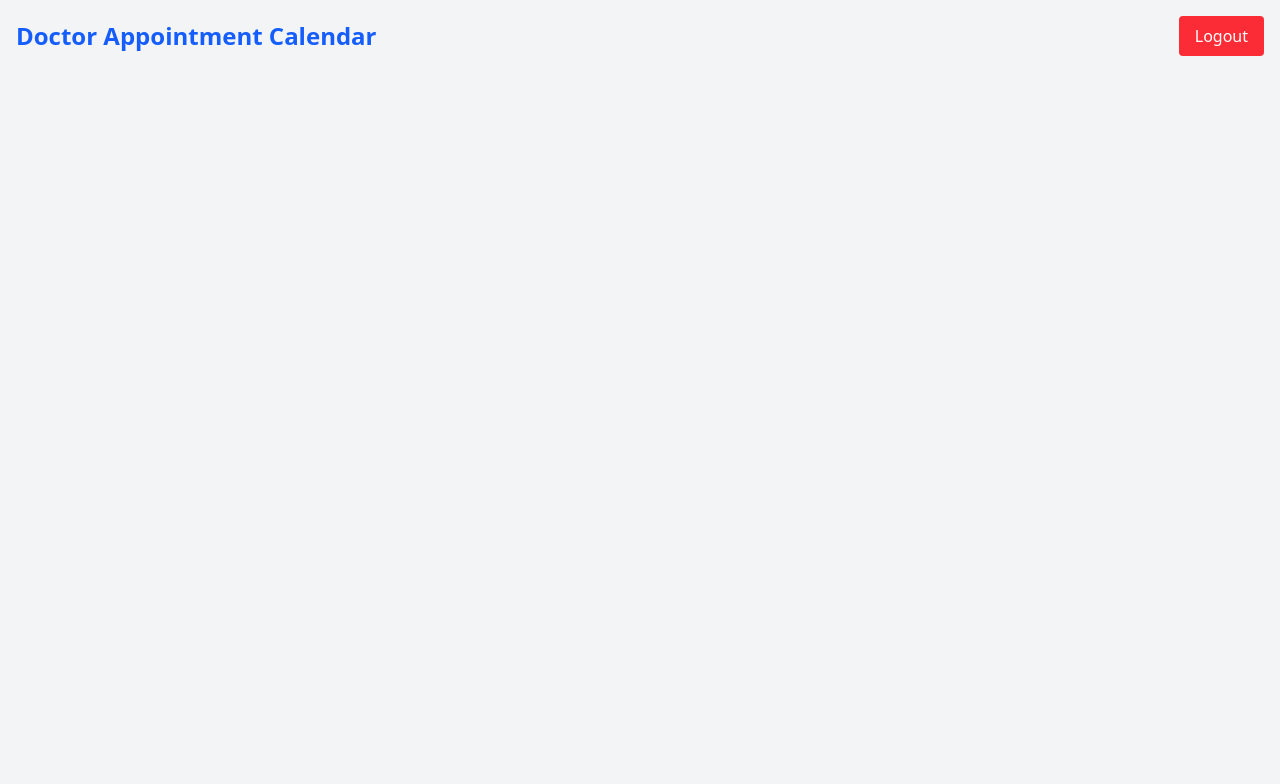
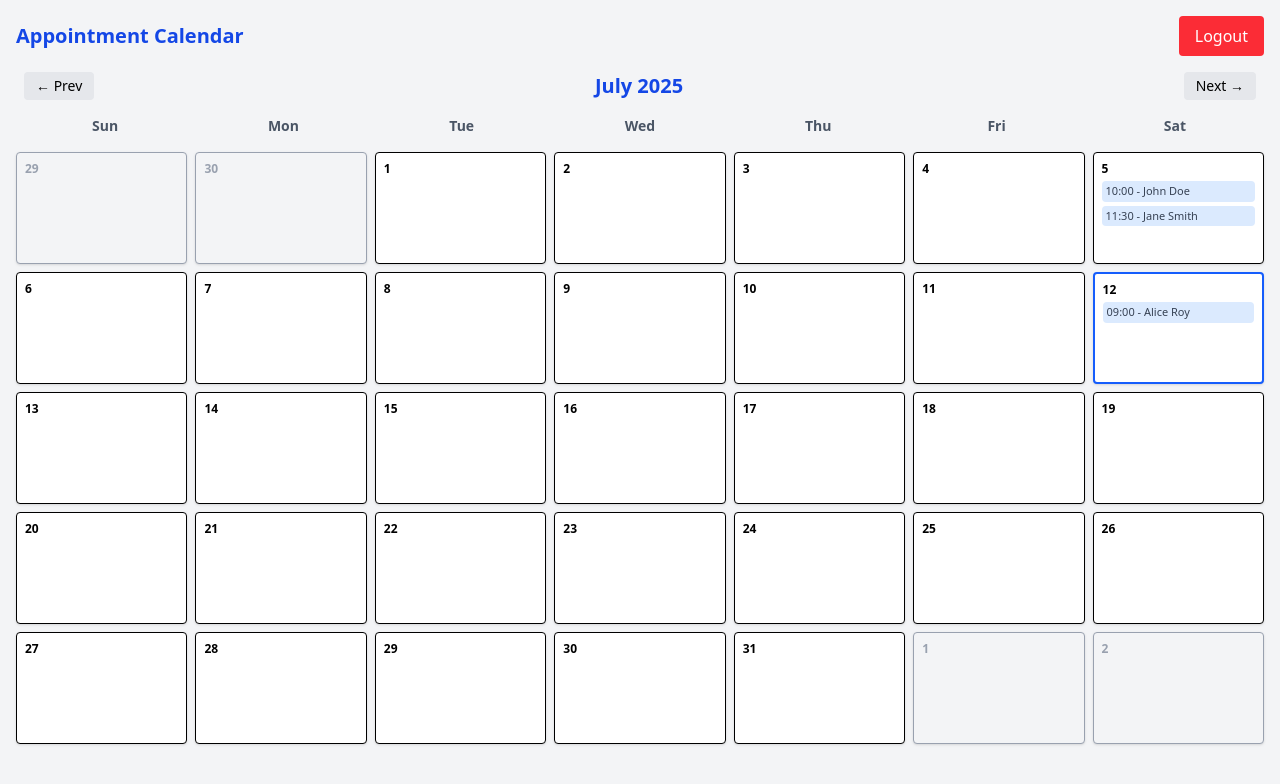
Before and after one commit to suneebs/Appointment-Calendar, a React (Vite) app: page /calendar in a window 1280 px wide. Shown: the top 784 px of the page. Built offline with nearby package versions, Linux system fonts and the light colour scheme; sample sign-in values are in the browser's storage; the HTML template or start-up script is replaced by a standard one.

Commit message:
add date-fns dependency and implement calendar views with DayView and CalendarGrid components

```diff
--- a/package.json
+++ b/package.json
@@ -11,6 +11,7 @@
   },
   "dependencies": {
     "@tailwindcss/vite": "^4.1.11",
+    "date-fns": "^4.1.0",
     "react": "^19.1.0",
     "react-dom": "^19.1.0",
     "react-router-dom": "^7.6.3",
--- /dev/null
+++ b/src/components/CalendarGrid.jsx
@@ -0,0 +1,117 @@
+import { useState } from "react";
+import {
+  startOfMonth,
+  endOfMonth,
+  startOfWeek,
+  endOfWeek,
+  addDays,
+  addMonths,
+  subMonths,
+  format,
+  isSameMonth,
+  isSameDay,
+} from "date-fns";
+
+// Dummy data (replace with localStorage integration later)
+const appointments = [
+  { date: "2025-07-05", time: "10:00", name: "John Doe" },
+  { date: "2025-07-05", time: "11:30", name: "Jane Smith" },
+  { date: "2025-07-12", time: "09:00", name: "Alice Roy" },
+];
+
+export default function CalendarGrid() {
+  const [currentMonth, setCurrentMonth] = useState(new Date());
+
+  const monthStart = startOfMonth(currentMonth);
+  const monthEnd = endOfMonth(monthStart);
+  const startDate = startOfWeek(monthStart);
+  const endDate = endOfWeek(monthEnd);
+
+  const rows = [];
+  let days = [];
+  let day = startDate;
+
+  while (day <= endDate) {
+    for (let i = 0; i < 7; i++) {
+      const dateStr = format(day, "yyyy-MM-dd");
+      const dailyAppointments = appointments.filter(
+        (appt) => appt.date === dateStr
+      );
+
+      const isToday = isSameDay(day, new Date());
+
+      days.push(
+        <div
+          key={day}
+          className={`border p-2 h-28 overflow-auto rounded shadow-sm hover:bg-blue-50 cursor-pointer transition duration-150
+            ${!isSameMonth(day, monthStart) ? "bg-gray-100 text-gray-400" : "bg-white"}
+            ${isToday ? "border-blue-600 border-2" : ""}
+          `}
+          onClick={() => alert(`Open modal for ${dateStr}`)} // Placeholder
+        >
+          <div className="text-xs font-bold">{format(day, "d")}</div>
+          <div className="mt-1 space-y-1">
+            {dailyAppointments.slice(0, 3).map((appt, idx) => (
+              <div
+                key={idx}
+                className="text-[11px] text-gray-700 bg-blue-100 px-1 py-0.5 rounded"
+              >
+                {appt.time} - {appt.name}
+              </div>
+            ))}
+            {dailyAppointments.length > 3 && (
+              <div className="text-[10px] text-blue-600">+ more</div>
+            )}
+          </div>
+        </div>
+      );
+      day = addDays(day, 1);
+    }
+
+    rows.push(
+      <div className="grid grid-cols-7 gap-2" key={day}>
+        {days}
+      </div>
+    );
+    days = [];
+  }
+
+  return (
+    <div className="space-y-4">
+      {/* Calendar Header */}
+      <div className="flex items-center justify-between px-2">
+        <button
+          onClick={() => setCurrentMonth(subMonths(currentMonth, 1))}
+          className="text-sm bg-gray-200 hover:bg-gray-300 px-3 py-1 rounded"
+        >
+          ← Prev
+        </button>
+
+        <h2 className="text-xl font-semibold text-center text-blue-700">
+          {format(currentMonth, "MMMM yyyy")}
+        </h2>
+
+        <button
+          onClick={() => setCurrentMonth(addMonths(currentMonth, 1))}
+          className="text-sm bg-gray-200 hover:bg-gray-300 px-3 py-1 rounded"
+        >
+          Next →
+        </button>
+      </div>
+
+      {/* Weekday labels */}
+      <div className="grid grid-cols-7 text-center font-semibold text-gray-600 text-sm">
+        <div>Sun</div>
+        <div>Mon</div>
+        <div>Tue</div>
+        <div>Wed</div>
+        <div>Thu</div>
+        <div>Fri</div>
+        <div>Sat</div>
+      </div>
+
+      {/* Calendar rows */}
+      <div className="space-y-2">{rows}</div>
+    </div>
+  );
+}
--- /dev/null
+++ b/src/components/DayView.jsx
@@ -0,0 +1,65 @@
+import { useState } from "react";
+import { format } from "date-fns";
+
+// Dummy data (replace with localStorage integration later)
+const appointments = [
+  { date: "2025-07-12", time: "10:00", name: "John Doe" },
+  { date: "2025-07-12", time: "12:00", name: "Jane Smith" },
+  { date: "2025-07-13", time: "09:30", name: "Alice Roy" },
+  { date: "2025-07-12", time: "13:00", name: "David Paul" },
+  { date: "2025-07-12", time: "14:00", name: "Emma Watson" },
+  { date: "2025-07-12", time: "15:00", name: "Michael Scott" },
+];
+
+export default function DayView() {
+  const todayStr = format(new Date(), "yyyy-MM-dd");
+  const [selectedDate, setSelectedDate] = useState(todayStr);
+
+  const dailyAppointments = appointments
+    .filter((appt) => appt.date === selectedDate)
+    .sort((a, b) => a.time.localeCompare(b.time));
+
+  return (
+    <div className="bg-white p-4 rounded shadow max-h-[90vh] overflow-y-auto">
+      {/* Date Picker */}
+      <div className="mb-4">
+        <label className="block text-sm font-semibold mb-1 text-gray-700">
+          Select Date
+        </label>
+        <input
+          type="date"
+          className="w-full border rounded px-3 py-2 text-sm"
+          value={selectedDate}
+          onChange={(e) => setSelectedDate(e.target.value)}
+        />
+      </div>
+
+      {/* Appointments */}
+      <div className="flex flex-col gap-3">
+        {dailyAppointments.length > 0 ? (
+          dailyAppointments.map((appt, idx) => (
+            <div
+              key={idx}
+              className="border-l-4 border-blue-500 bg-blue-50 px-3 py-2 rounded shadow-sm"
+            >
+              <div className="text-sm font-semibold text-gray-800">{appt.name}</div>
+              <div className="text-xs text-gray-600">{appt.time}</div>
+            </div>
+          ))
+        ) : (
+          <div className="text-gray-500 text-sm italic">No appointments</div>
+        )}
+      </div>
+
+      {/* Add Button */}
+      <div className="mt-6">
+        <button
+          className="w-full bg-blue-600 text-white py-2 rounded hover:bg-blue-700"
+          onClick={() => alert("Open appointment form")}
+        >
+          + Add Appointment
+        </button>
+      </div>
+    </div>
+  );
+}
--- a/src/pages/Calendar.jsx
+++ b/src/pages/Calendar.jsx
@@ -1,4 +1,6 @@
 import { useNavigate } from "react-router-dom";
+import CalendarGrid from "../components/CalendarGrid";
+import DayView from "../components/DayView";
 
 export default function Calendar() {
   const navigate = useNavigate();
@@ -10,8 +12,8 @@ export default function Calendar() {
 
   return (
     <div className="min-h-screen p-4 bg-gray-100">
-      <div className="flex justify-between items-center mb-6">
-        <h1 className="text-2xl font-bold text-blue-600">Doctor Appointment Calendar</h1>
+      <div className="flex justify-between items-center mb-4">
+        <h1 className="text-xl font-bold text-blue-700">Appointment Calendar</h1>
         <button
           onClick={handleLogout}
           className="bg-red-500 text-white px-4 py-2 rounded hover:bg-red-600"
@@ -20,7 +22,15 @@ export default function Calendar() {
         </button>
       </div>
 
-      {/* Calendar content goes here */}
+      {/* Mobile: Show day view */}
+      <div className="block md:hidden">
+        <DayView />
+      </div>
+
+      {/* Desktop: Show month view */}
+      <div className="hidden md:block">
+        <CalendarGrid />
+      </div>
     </div>
   );
 }
```
Also changed, not shown: 1 other file (tests, documents, lock files or other folders).
